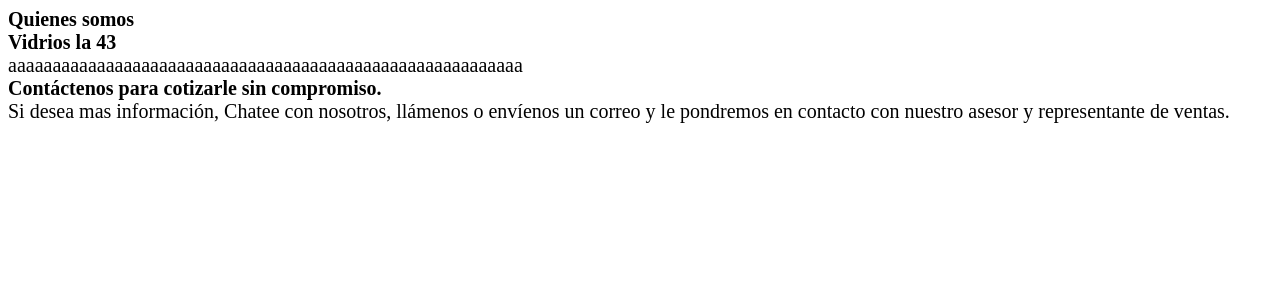
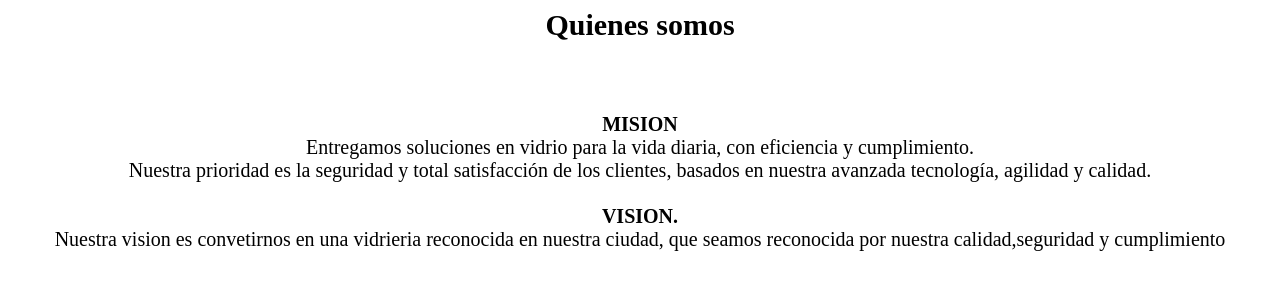
Before and after one commit to jhonatan1153/rocio, a PHP site: page /nosotros.php in a window 1280 px wide. Shown: the top 300 px of the page. Run offline with PHP 8.4, Linux system fonts and the light colour scheme.

Commit message:
Update nosotros.php

```diff
--- a/nosotros.php
+++ b/nosotros.php
@@ -12,18 +12,22 @@ font-size: 20px;
 </style>
 <link rel="stylesheet" type="text/css" href="bootstrap/nostros.css">
 <div class="titulo">
+<center>
+<h2>Quienes somos</h2>
 
-<strong>Quienes somos</strong>
-<br/>
-<strong>Vidrios la 43</strong>
+<br/><br/>
+<strong>MISION</strong>
 <div class="parrafo">
-aaaaaaaaaaaaaaaaaaaaaaaaaaaaaaaaaaaaaaaaaaaaaaaaaaaaaaaaaa
-</div>
+Entregamos soluciones en vidrio para la vida diaria, con eficiencia y cumplimiento.<br/>
+
+Nuestra prioridad es la seguridad y total satisfacción de los clientes, basados en nuestra avanzada tecnología, agilidad y calidad.
+</div><br/>
 
 <div class="titulo">
-<strong>Contáctenos para cotizarle sin compromiso.</strong>
+<strong>VISION.</strong>
 </div>
+Nuestra vision es convetirnos en una vidrieria reconocida en nuestra ciudad, que seamos reconocida por nuestra calidad,seguridad y cumplimiento
+<div class="parrafo">
 
-<div class="parrafo">
-Si desea mas información, Chatee con nosotros, llámenos o envíenos un correo y le pondremos en contacto con nuestro asesor y representante de ventas.
 </div>
+</center>
```
